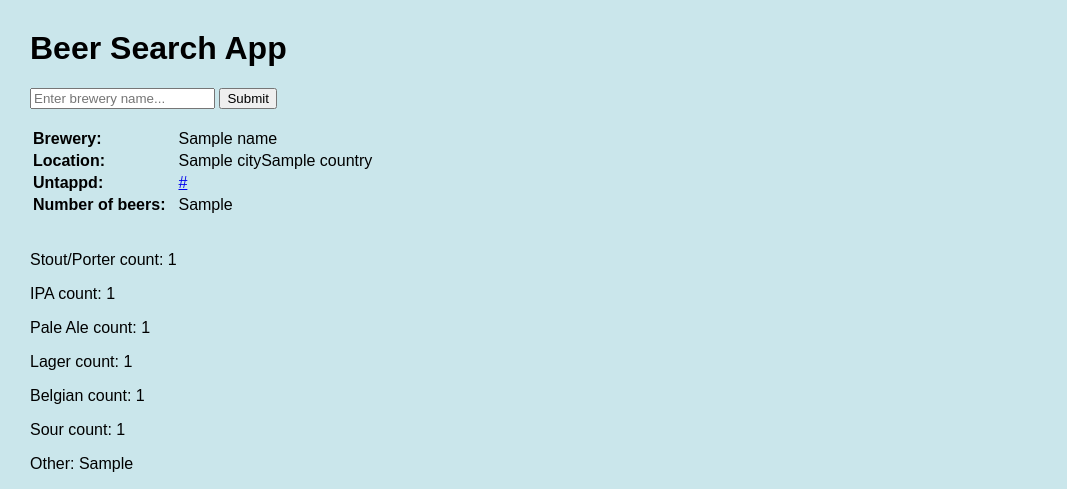
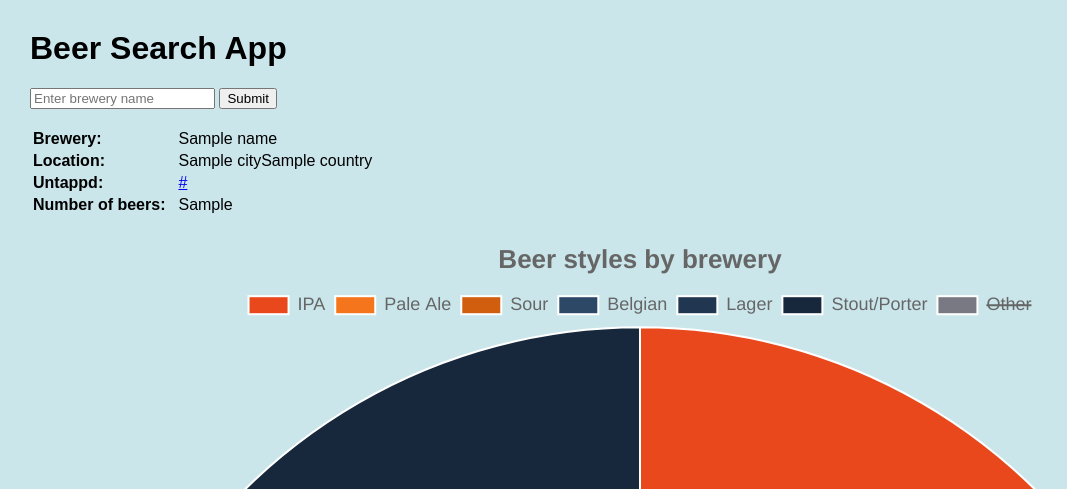
Before and after one commit to GBoltic01/Untappd-api-app, a Flask app: template templates/index.html in a window 1280 px wide. Shown: the top 489 px of the page, without its empty margins (0-1067 px from the left). Run offline with Flask 2, Linux system fonts and the light colour scheme; the template is opened without the code that fills it: most values are stand-ins (such as "Sample title", 1, 10 or a date in 2020).

Commit message:
Chart script added.

```diff
--- a/app.py
+++ b/app.py
@@ -3,7 +3,8 @@ import requests
 import json
 import os
 
-api_endpoint = os.environ.get("UNTAPPD_API_KEY")
+api_endpoint = str(os.environ.get("UNTAPPD_API_KEY"))
+print(api_endpoint)
 
 # Recursive function to extract specific values of a key in JSON tree
 
--- a/templates/index.html
+++ b/templates/index.html
@@ -8,6 +8,7 @@
     <meta name="author" content="SitePoint">
     <link rel="stylesheet" href="{{ url_for('static', filename='css/main.css') }}?new1">
     <link rel="stylesheet" href="{{ url_for('static', filename='css/table.css') }}?new1">
+    <script src="https://ajax.googleapis.com/ajax/libs/jquery/3.5.1/jquery.min.js"></script>
     <script src="https://cdnjs.cloudflare.com/ajax/libs/Chart.js/2.9.4/Chart.min.js" integrity="sha512-d9xgZrVZpmmQlfonhQUvTR7lMPtO7NkZMkA0ABN3PHCbKA5nqylQ/yWlFAyY6hYgdF1Qh6nYiuADWwKB4C2WSw==" crossorigin="anonymous"></script>
     <script src="https://cdnjs.cloudflare.com/ajax/libs/Chart.js/2.9.4/Chart.bundle.js" integrity="sha512-zO8oeHCxetPn1Hd9PdDleg5Tw1bAaP0YmNvPY8CwcRyUk7d7/+nyElmFrB6f7vg4f7Fv4sui1mcep8RIEShczg==" crossorigin="anonymous"></script>
     <script src="https://cdnjs.cloudflare.com/ajax/libs/Chart.js/2.9.4/Chart.bundle.min.js" integrity="sha512-SuxO9djzjML6b9w9/I07IWnLnQhgyYVSpHZx0JV97kGBfTIsUYlWflyuW4ypnvhBrslz1yJ3R+S14fdCWmSmSA==" crossorigin="anonymous"></script>
@@ -20,9 +21,9 @@
 
     <h1>Beer Search App</h1>
 
-    <form action="/" method="post">
+    <form id="submit-form" action="/" method="post">
         <div>
-            <input type="text" name="brewery_entry" placeholder="Enter brewery name...">
+            <input type="text" name="brewery_entry" placeholder="Enter brewery name">
             <button type="submit">Submit</button>
         </div>
     </form>
@@ -48,16 +49,50 @@
     </table>
     <br>
 
-    <p>Stout/Porter count: {{ dark_count }}</p>
-    <p>IPA count: {{ ipa_count }}</p>
-    <p>Pale Ale count: {{ pale_ale_count }}</p>
-    <p>Lager count: {{ lager_count }}</p>
-    <p>Belgian count: {{ belgian_count }}</p>
-    <p>Sour count: {{ sour_count }}</p>
-    <p>Other: {{ other_all }}</p>
 
 
-    <canvas id="lineChart" height="400" width="400"></canvas>
+    <canvas id="mainChart" height="400" width="400"></canvas>
     <script src="https://cdnjs.cloudflare.com/ajax/libs/Chart.js/2.9.4/Chart.js" integrity="sha512-hZf9Qhp3rlDJBvAKvmiG+goaaKRZA6LKUO35oK6EsM0/kjPK32Yw7URqrq3Q+Nvbbt8Usss+IekL7CRn83dYmw==" crossorigin="anonymous"></script>
+    <script>
+
+            // Render the whole new page after POST return. Remove top left text (brewery info)- only search bar on the start page, after post request processed-
+            // render new page with chart and brewery information.
+
+            var mainChart = document.getElementById("mainChart").getContext('2d');
+
+            Chart.defaults.global.defaultFontFamily = 'Helvetica';
+            Chart.defaults.global.defaultFontSize = 18;
+
+            var colorPalette = ['#e9481c','#f5751c','#d15e0e','#2d4866','#213651','#17283c','#797983']
+            var beerCount = ['{{ ipa_count }}', '{{ pale_ale_count }}', '{{ sour_count }}', '{{ belgian_count }}', '{{ lager_count }}', '{{ dark_count }}', '{{ other_all }}']
+
+            var beerChart = new Chart(mainChart, {
+                type:'doughnut',
+                data: {
+                    labels: ['IPA', 'Pale Ale', 'Sour', 'Belgian', 'Lager', 'Stout/Porter', 'Other'],
+                    datasets: [{
+                        label: 'Beer style',
+                        data: beerCount,
+                        backgroundColor: colorPalette,
+                        borderWidth: 2,
+                        borderColor: 'white',
+                        hoverBorderWidth: 6,
+                        hoverBorderColor: 'white'
+                    }]
+                },
+                options: {
+                    title: {
+                        display: true,
+                        text: 'Beer styles by brewery',
+                        fontSize: 26
+                    },
+                    animation: {
+                        animateScale: true
+                    }
+                }
+            });
+
+
+    </script>
 </body>
 </html>
```
